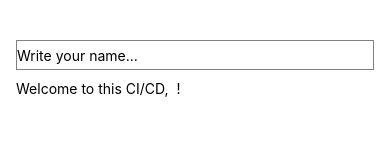
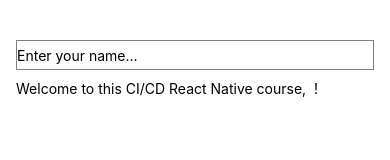
Before and after one commit to curgery/CICDReactNative, a React Native app: screen / in a window 390 px wide. Shown: the top 160 px of the page. Built offline with nearby package versions, Linux system fonts and the light colour scheme.

Commit message:
Update greeting.js text to solve #1

```diff
--- a/components/greeting.js
+++ b/components/greeting.js
@@ -12,11 +12,11 @@
       <View style={styles.container}>
         <TextInput
           style={{ height: 30, borderColor: 'gray', borderWidth: 1 }}
-          placeholder='Write your name...'
+          placeholder='Enter your name...'
           onChangeText={(name) => this.setState({ name })}
         />
         <Text style={{ marginTop: 10 }}>
-          Welcome to this CI/CD, {this.state.name} !
+          Welcome to this CI/CD React Native course, {this.state.name} !
         </Text>
       </View>
     );
```
